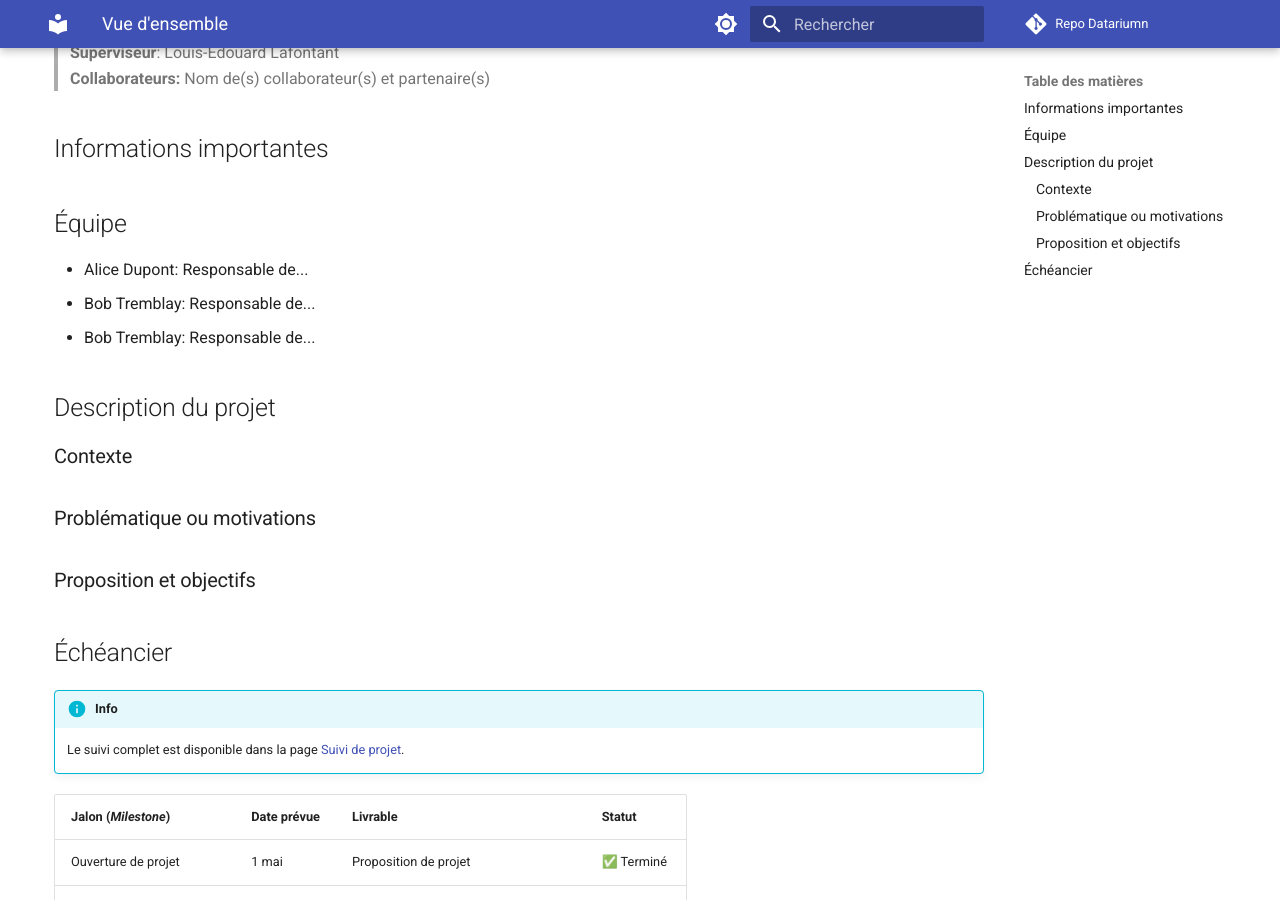
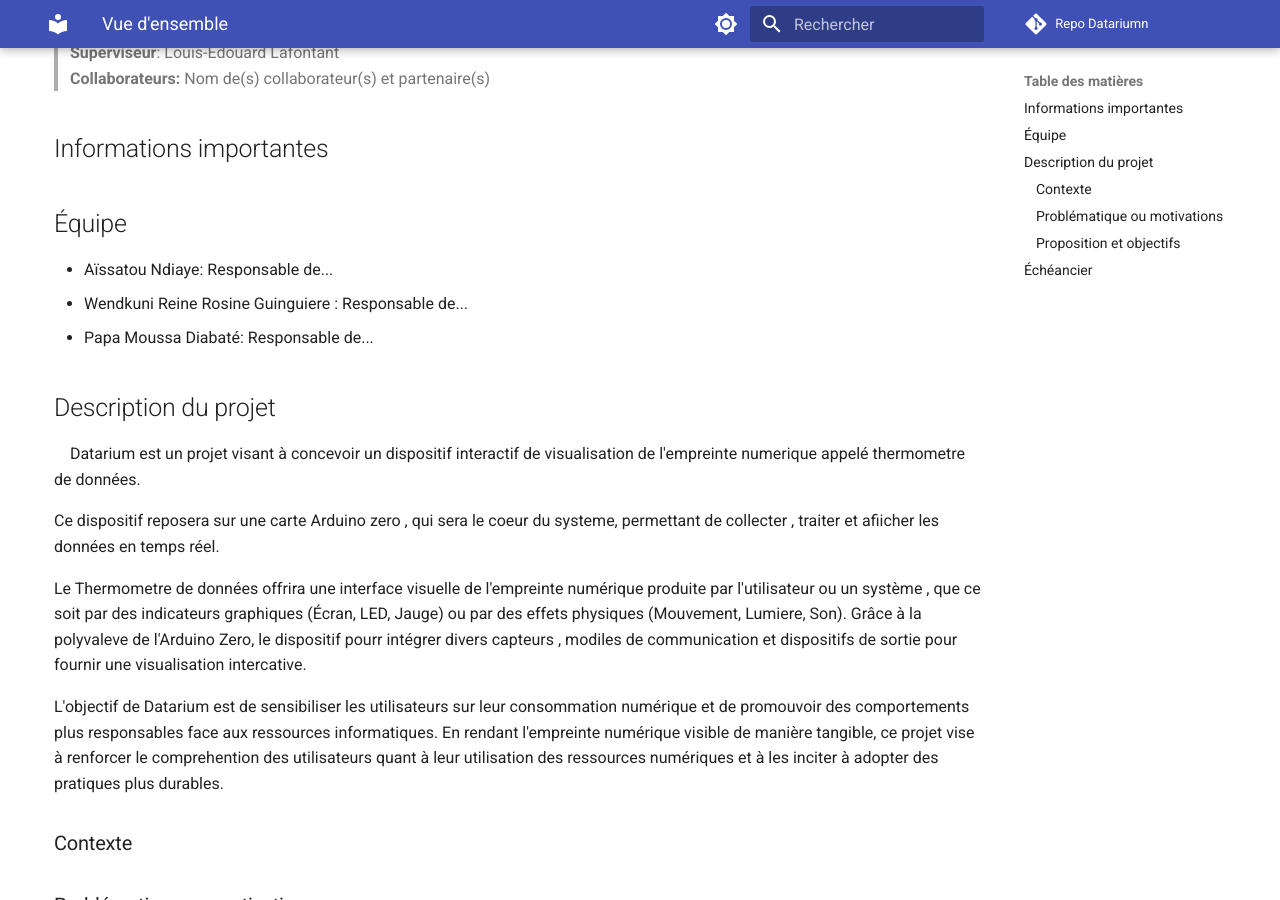
Before and after one commit to protolabo/datarium, an MkDocs documentation site: the page built from docs/index.md, in a window 1280 px wide and 900 px high, scrolled down 213 px. Built offline with MkDocs 1.6.1 and Material for MkDocs 9.7.7, drawn with Linux system fonts in a browser that asks for light colours; comment, search, counter and statistics services are not loaded.

Commit message:
Mise à jour de l'indexe avec la description du projet

```diff
--- a/docs/index.md
+++ b/docs/index.md
@@ -14,11 +14,21 @@
 
 ## Équipe
 
-- Alice Dupont: Responsable de...
-- Bob Tremblay: Responsable de...
-- Bob Tremblay: Responsable de...
+- Aïssatou Ndiaye: Responsable de...
+- Wendkuni Reine Rosine Guinguiere : Responsable de...
+- Papa Moussa Diabaté: Responsable de...
 
 ## Description du projet
+
+&nbsp;&nbsp;&nbsp;&nbsp;Datarium est un projet visant à concevoir un dispositif interactif de visualisation de l'empreinte numerique appelé thermometre de données.
+
+Ce dispositif reposera sur une carte Arduino zero , qui sera le coeur du systeme, permettant de collecter , traiter et afiicher les données en temps réel.
+
+Le Thermometre de données offrira une interface visuelle de l'empreinte numérique produite par l'utilisateur ou un système , que ce soit par des indicateurs graphiques (Écran, LED, Jauge) ou par des effets physiques (Mouvement, Lumiere, Son).
+Grâce à la polyvaleve de l'Arduino Zero, le dispositif pourr intégrer divers capteurs , modiles de communication et dispositifs de sortie pour fournir une visualisation  intercative.
+
+L'objectif de Datarium est de sensibiliser les utilisateurs sur leur consommation numérique et de promouvoir des comportements plus responsables face aux ressources informatiques. En rendant l'empreinte numérique visible de manière tangible, ce projet vise à renforcer le comprehention des utilisateurs quant à leur utilisation des ressources numériques et à les inciter à adopter des pratiques plus durables.
+
 
 ### Contexte
 
```
Also changed, not shown: 1 other file.
